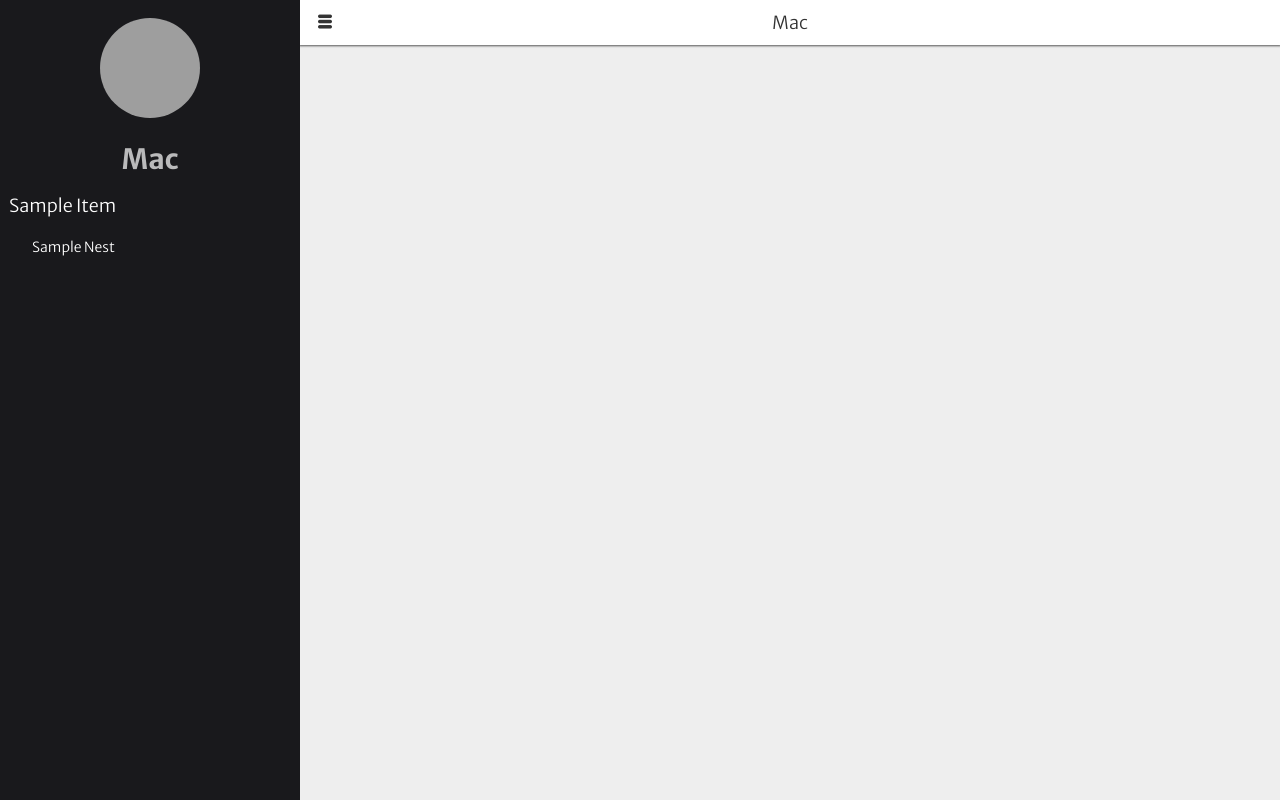
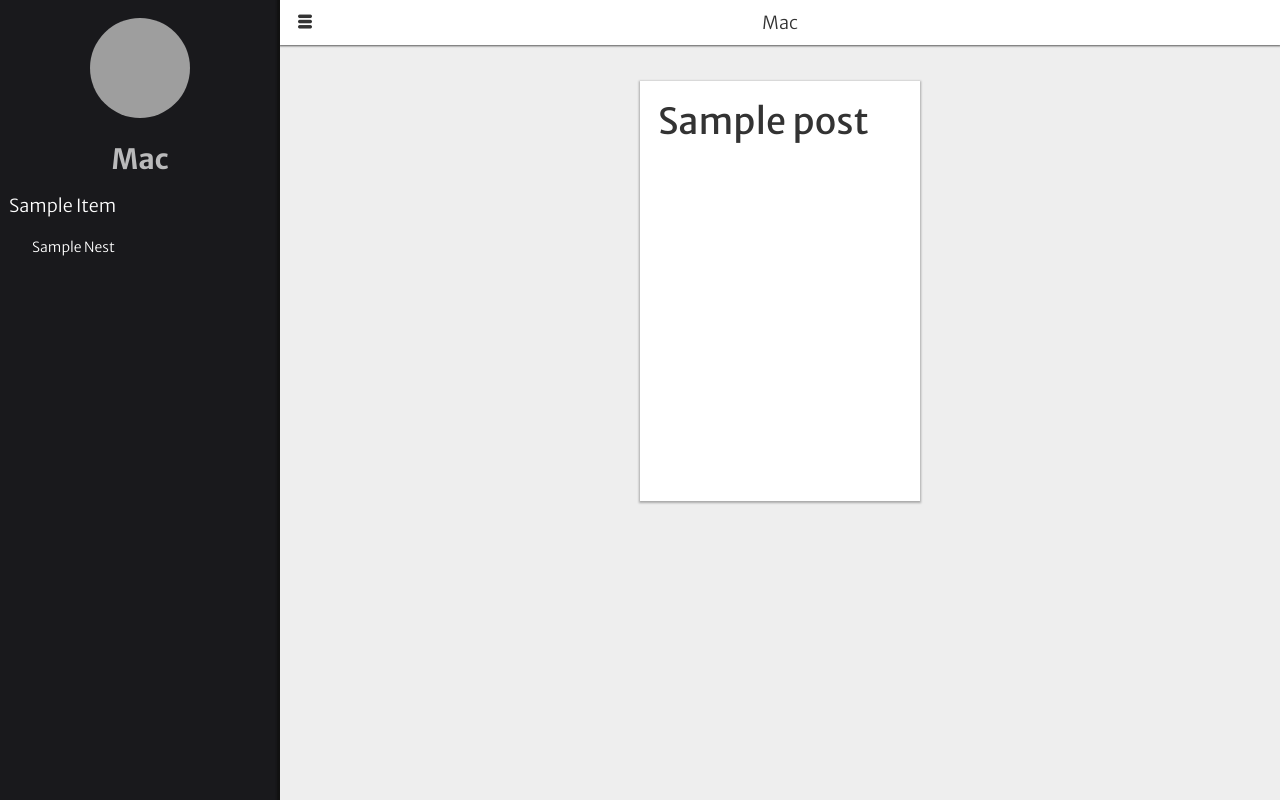
Before and after one commit to macrman/binarymac, a Django app: template binarymac/templates/implementation_list.html in a window 1280 px wide. Run offline with Django 3.2, Linux system fonts and the light colour scheme; the template is opened without the code that fills it: most values are stand-ins (such as "Sample title", 1, 10 or a date in 2020); some libraries are stand-ins or nearby versions; grey boxes are pictures that could not be loaded.

Commit message:
added implementation template, cured *_list of divitus.

```diff
--- a/binarymac/static/css/style.css
+++ b/binarymac/static/css/style.css
@@ -189,11 +189,12 @@ a {
     font-size: 16px;
     left: 0px;
     top: 0px;
-    width: 300px;
+    width: 280px;
     bottom: 0px;
     position: absolute;
     overflow-y: auto;
     background: #19191C;
+    box-shadow: inset -5px 0px 2px -2px #111;
 }
 
 .intro {
@@ -282,7 +283,7 @@ a {
     right: 0px;
     top: 0px;
     bottom: 0px;
-    left: 300px;
+    left: 280px;
     position: absolute;
     z-index: 90;
     overflow: hidden;
@@ -327,46 +328,39 @@ a {
     padding: 18px;
 }
 
-.idea_list {
+.post_list {
     text-align: center;
     font-size: 0px;
 }
 
-.idea_wrap {
+.post_wrap {
     display: inline-block;
     color: #333;
-    width: 300px;
-    height: 400px;
+    width: 280px;
+    height: 420px;
     margin: 18px;
-    box-shadow: 0px 1px 3px 1px #ccc;
+    box-shadow: 0px 1px 2px 1px #aaa;
+    overflow: hidden;
+    color: #333;
+    padding: 18px;
+    background: #fff;
 }
 
-.idea {
+.post {
     text-align: left;
     height: 100%;
-    background: #fff;
-    display: block;
 }
 
-.idea_link {
-    color: #333
-}
-
-
-.idea_content {
-    padding: 18px;
-}
-
-.idea_stage {
+.post_stage {
     line-height: 44px;
 }
 
-.idea .date {
+.post .date {
     font-size: 13px;
     font-weight: 400;
 }
 
-.idea_title {
+.post_title {
     margin-top: 0px;
     margin-bottom: 0px;
     font-weight: 400;
@@ -377,14 +371,14 @@ a {
     margin-bottom: 8px;
 }
 
-.idea_detail {
+.post_detail {
     padding: 18px;
     background: #fff;
     font-size: 18px;
     min-height: 100%;
 }
 
-.idea_detail_content {
+.post_detail_content {
     max-width: 700px;
     margin: 0 auto;
 }
--- a/binarymac/templates/implementation_list.html
+++ b/binarymac/templates/implementation_list.html
@@ -3,5 +3,15 @@
 
 {% block main %}
 
+<div class='post_list'>
+    {% for project in post_list %}
+        <a class="post_wrap">
+            <article class='post'>
+                <h1 class="post_title">{{ project }}</h1>
+            </article>
+        </a>
+    {% endfor %}
+</div>
+
 
 {% endblock %}
--- a/creative/urls.py
+++ b/creative/urls.py
@@ -4,7 +4,7 @@ from .views import (IdeaDetailView, IdeaListView, ImplementationListView,)
 urlpatterns = patterns(
     '',
     url(
-        r'(?P<stage>implementation)/$',
+        r'^(?P<stage>implementation)/$',
         ImplementationListView.as_view(),
         name='implementation_list',
     ),
```
Also changed, not shown: binarymac/templates/idea_detail.html (+4 -4 lines), binarymac/templates/idea_list.html (+11 -15 lines), creative/views.py (+6 -2 lines), binarymac/templates/implementation_detail.html (added).
